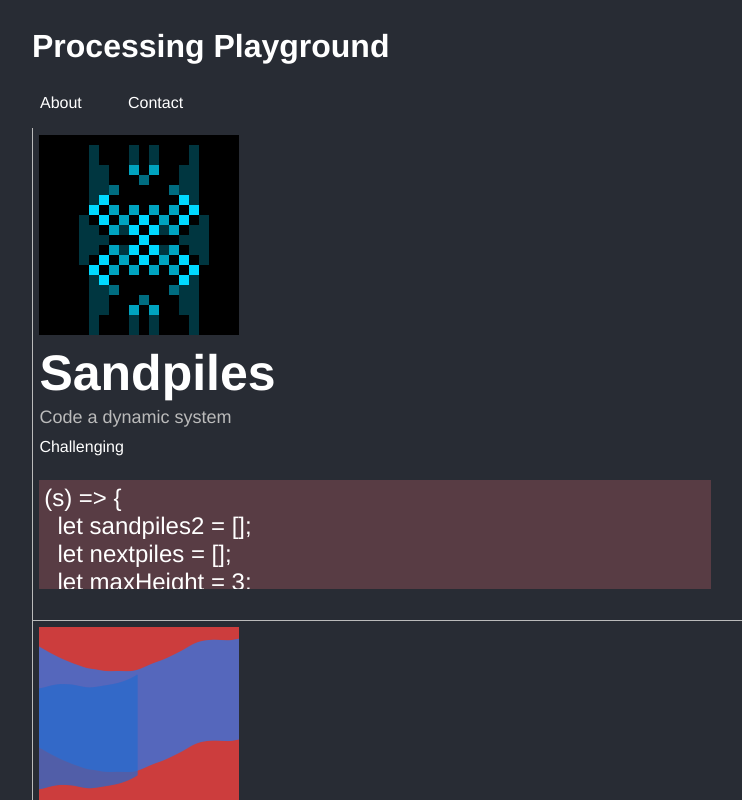
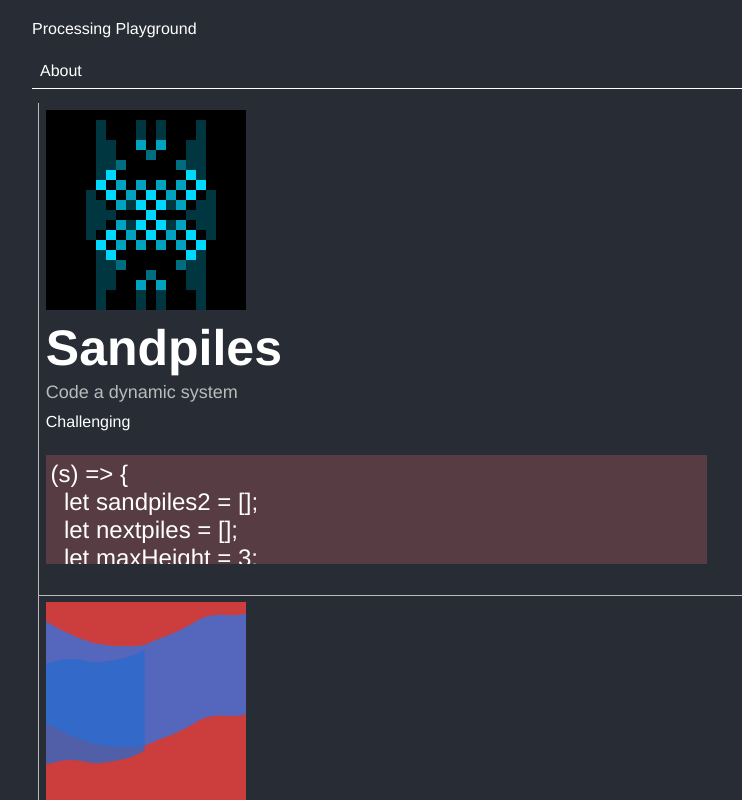
Before and after one commit to snoogans775/processing-playground-react, a React (Create React App) app: page / in a window 1280 px wide. Shown: the top 800 px of the page, without its empty margins (160-902 px from the left). Built offline with nearby package versions, Linux system fonts and the light colour scheme.

Commit message:
restructured onClick handling for NavBar -> NavButton

```diff
--- a/src/App.js
+++ b/src/App.js
@@ -7,7 +7,7 @@ import './style/App.css';
 function App(props) {
   return (
     <div className="App">
-      <Header title="Processing Playground" />
+      <Header />
       <Gallery
         sketches = {sketches}
       />
--- a/src/components/Header.js
+++ b/src/components/Header.js
@@ -5,20 +5,30 @@ class Header extends React.Component {
     constructor(props) {
         super(props);
         this.state = {
-            title: props.title,
+            title: "Processing Playground",
+            subtitle: null,
+            toggleSubtitle: false
 
         }
     }
 
-    handleClick(currentSelection) {
-        this.setState({selection: currentSelection});
+    handleClick(msg) {
+        this.state.toggleSubtitle = !this.state.toggleSubtitle;
+        if (this.state.toggleSubtitle) {
+            this.setState({subtitle: msg});
+        }
+        else {
+            this.setState({subtitle: null});
+        }
+        console.log('i hear you');
     }
     render() {
         return (
             <div className="Header">
-                <h1>{this.state.title}</h1>
+                <div id="title">{this.state.title}</div>
+                <div id="subtitle">{this.state.subtitle}</div>
                 <NavBar
-                    onClick={() => this.handleClick(this.state.selection)}
+                    onClick={field => this.handleClick(field)}
                     fields={this.state.fields}
                 />
             </div>
--- a/src/components/NavBar.js
+++ b/src/components/NavBar.js
@@ -1,33 +1,14 @@
-import React, {useState} from 'react'
+import React from 'react';
 
-class NavBar extends React.Component {
-    constructor(props) {
-        super(props);
-        this.state = {
-            fields: props.fields,
-            selection: null,
-            onClick: props.onClick
-        }
-    }
-
-    handleClick(field) {
-        this.setState({selection: field});
-    }
-
-    render() {
+function NavBar(props) {
     return (
         <div className="NavBar">
             <NavButton
                 title='About'
-                    onClick={() => this.handleClick('About')}
-                />
-                <NavButton
-                    title='Contact'
-                    onClick={() => this.handleClick('Contact')}
+                onClick={() => props.onClick('A collection of p5.js sketches')}
             />
         </div>
     )
-    }
 }
 
 function NavButton(props) {
@@ -41,8 +22,12 @@ function NavButton(props) {
      )
 }
 
-function DropDown(props) {
-    return <div className="DropDown">{props.textContent}</div>
+function SocialLinks(props) {
+    return (
+        <div className="SocialLinks">
+
+        </div>
+    )
 }
 
 export default NavBar;
--- a/src/style/App.css
+++ b/src/style/App.css
@@ -7,10 +7,9 @@ body {
 	display: grid;
 	grid-template-columns: repeat(auto-fit, 1fr);
 	grid-gap: 0.5em;
-	margin: 0 auto;
+	margin: 20px auto;
 	max-width: 56em;
 	color: white;
-	padding: 0.4em;
 }
 
 .NavBar {
@@ -18,6 +17,11 @@ body {
 	grid-template-columns: repeat(3, minmax(40px, 80px)) 0.4fr;
 	grid-gap: 0.5em;
 	padding: 0.5em;
+	border-bottom: 1px white solid;
+}
+
+.Gallery {
+	padding: 0.4em;
 }
 
 .Card {
@@ -38,6 +42,13 @@ body {
 	text-overflow: clip;
 	white-space: pre-wrap;
 	padding: 0.2em;
+}
+
+#title {
+
+}
+#subtitle {
+	height: 1em;
 }
 
 .thumbnail-container {
```
Lines whose indentation alone changed are shown as unchanged.
